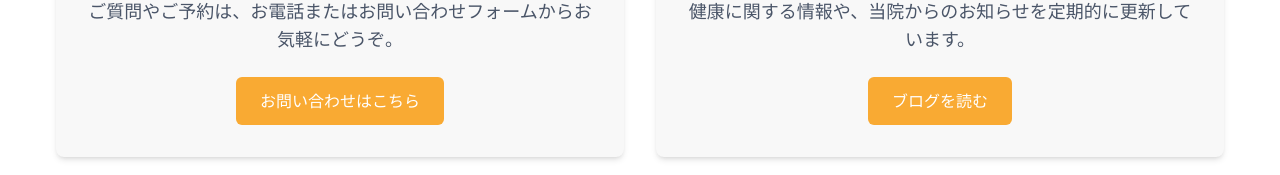
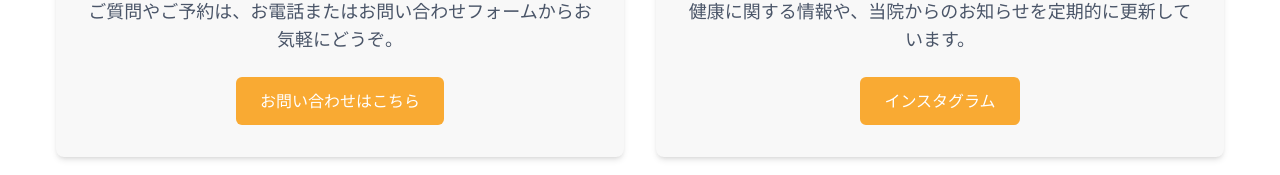
Before and after one commit to ideal-tomy/sunlit_next, a Next.js app: page / in a window 1280 px wide. Shown: the part 3993-4168 px from the top of the page. Built offline with nearby package versions, Linux system fonts and the light colour scheme.

Commit message:
修正完了02

```diff
--- a/components/Navbar.tsx
+++ b/components/Navbar.tsx
@@ -69,12 +69,12 @@ const Navbar = () => {
                 {item.name}
               </Link>
             ))}
-            <a
-              href="tel:0312345678"
+            <Link
+              href="/contact"
               className="bg-primary hover:bg-primary-dark text-white px-4 py-2 rounded-md transition-colors duration-300 font-medium"
             >
               ご予約
-            </a>
+            </Link>
           </div>
 
           {/* モバイルメニューボタン */}
--- a/pages/index.tsx
+++ b/pages/index.tsx
@@ -83,7 +83,7 @@ const Home = () => {
             </span>
           </p>
           <Link
-            href="#contact"
+            href="/contact"
             className="hidden md:inline-block bg-primary hover:bg-primary-dark text-white px-6 py-3 rounded-md transition-colors duration-300 font-medium"
           >
             ご予約はこちら
@@ -339,10 +339,10 @@ const Home = () => {
                 健康に関する情報や、当院からのお知らせを定期的に更新しています。
               </p>
               <Link
-                href="/blog"
+                href="/instagram"
                 className="bg-primary hover:bg-primary-dark text-white px-6 py-3 rounded-md transition-colors duration-300 font-medium inline-block"
               >
-                ブログを読む
+                インスタグラム
               </Link>
             </div>
           </div>
--- a/pages/staff.tsx
+++ b/pages/staff.tsx
@@ -47,7 +47,7 @@ const Staff = () => {
                 <div className="md:w-1/2">
                   <div className="p-6">
                     <div className="flex items-center mb-3">
-                      <h3 className="text-2xl font-bold text-secondary-dark">院長 落合 竹一</h3>
+                      <h3 className="text-2xl font-bold text-secondary-dark">院長 落合 竜一</h3>
                     </div>
                     <p className="text-lg text-gray-600 mb-4">柔道整復師・鍼灸師</p>
 
```
